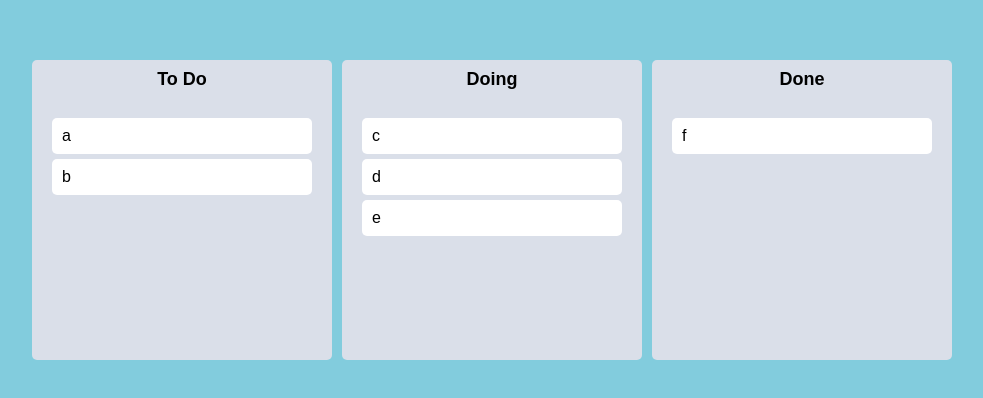
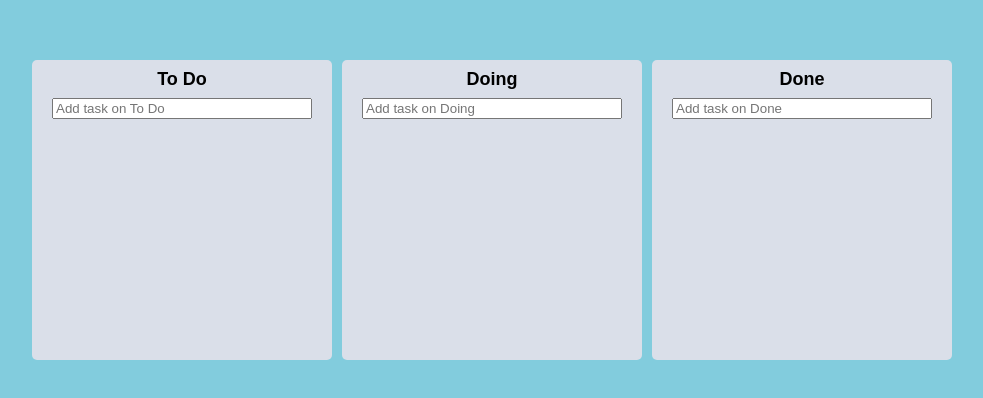
Before and after one commit to mongzii/drag-and-drop_ts, a React (Create React App) app: page / in a window 1280 px wide. Shown: the part 190-588 px from the top of the page, without its empty margins (268-1251 px from the left). Built offline with nearby package versions, Linux system fonts and the light colour scheme.

Commit message:
feat: 기본적인거 마무리

```diff
--- a/package.json
+++ b/package.json
@@ -14,6 +14,7 @@
     "react": "^18.2.0",
     "react-beautiful-dnd": "^13.1.1",
     "react-dom": "^18.2.0",
+    "react-hook-form": "^7.46.1",
     "react-scripts": "5.0.1",
     "recoil": "^0.7.7",
     "styled-components": "^6.0.7",
--- a/src/App.tsx
+++ b/src/App.tsx
@@ -27,13 +27,15 @@
   const onDragEnd = (info: DropResult) => {
     console.log(info);
     const { destination, draggableId, source } = info;
+    console.log(info);
     if (!destination) return;
     if (destination?.droppableId === source.droppableId) {
       //같은 보드 안에서의 움직임일때만 해당된다.
       setToDos(allBoards => {
         const boardCopy = [...allBoards[source.droppableId]];
+        const taskObj = boardCopy[source.index]; //이게 배열안의 객체를 의미하는거다.
         boardCopy.splice(source.index, 1);
-        boardCopy.splice(destination?.index, 0, draggableId);
+        boardCopy.splice(destination?.index, 0, taskObj);
         return {
           ...allBoards,
           [source.droppableId]: boardCopy,
@@ -44,9 +46,10 @@
       //다른 board끼리의 움직임
       setToDos(allBoards => {
         const sourceBoard = [...allBoards[source.droppableId]];
+        const taskObj = sourceBoard[source.index];
         const destinationBoard = [...allBoards[destination.droppableId]];
         sourceBoard.splice(source.index, 1);
-        destinationBoard.splice(destination?.index, 0, draggableId);
+        destinationBoard.splice(destination?.index, 0, taskObj);
         return {
           ...allBoards,
           [source.droppableId]: sourceBoard,
@@ -54,13 +57,6 @@
         };
       });
     }
-    //if (!destination) return; //같은자리에 두는 경우 그냥 출력하라는 의미.
-    // setToDos(oldToDos => {
-    //   const copyToDos = [...oldToDos];
-    //   copyToDos.splice(source.index, 1);
-    //   copyToDos.splice(destination?.index, 0, draggableId);
-    //   return copyToDos;
-    // });
   };
   return (
     <DragDropContext onDragEnd={onDragEnd}>
--- a/src/Components/Board.tsx
+++ b/src/Components/Board.tsx
@@ -1,6 +1,9 @@
 import { Droppable } from "react-beautiful-dnd";
 import DragabbleCard from "./DragabbleCard";
 import styled from "styled-components";
+import { useForm } from "react-hook-form";
+import { ITodo, toDoState } from "../atoms";
+import { useSetRecoilState } from "recoil";
 
 const Wrapper = styled.div`
   width: 300px;
@@ -35,17 +38,56 @@
   transition: background-color 0.3s ease-in-out;
   padding: 20px;
 `;
+const Form = styled.form`
+  width: 100%;
+  padding: 0px 20px;
+  input {
+    width: 100%;
+  }
+`;
 
 interface IBoardProps {
-  toDos: string[];
+  toDos: ITodo[];
   boardId: string;
+}
+interface IForm {
+  toDo: string;
 }
 
 function Board({ toDos, boardId }: IBoardProps) {
+  const setToDos = useSetRecoilState(toDoState);
+  const { register, setValue, handleSubmit } = useForm<IForm>();
+  const onValid = ({ toDo }: IForm) => {
+    // console.log(toDo);
+    const newToDo = {
+      id: Date.now(),
+      text: toDo,
+    };
+    setToDos(allBoards => {
+      return {
+        ...allBoards,
+        [boardId]: [newToDo, ...allBoards[boardId]],
+      };
+    });
+    setValue("toDo", "");
+  };
+  //   const inputRef = useRef<HTMLInputElement>(null);
+  //   const onClick = () => {
+  //     inputRef.current?.focus();
+  //   };
   return (
     <>
       <Wrapper>
         <Title>{boardId}</Title>
+        <Form onSubmit={handleSubmit(onValid)}>
+          <input
+            {...register("toDo", { required: true })}
+            type="text"
+            placeholder={`Add task on ${boardId}`}
+          />
+        </Form>
+        {/* <input ref={inputRef} placeholder="grab me" />
+        <button onClick={onClick}>click me</button> */}
         <Droppable droppableId={boardId}>
           {(magic, snapshot) => (
             <Area
@@ -55,7 +97,12 @@
               {...magic.droppableProps}
             >
               {toDos.map((toDo, index) => (
-                <DragabbleCard key={toDo} index={index} toDo={toDo} />
+                <DragabbleCard
+                  key={toDo.id}
+                  index={index}
+                  toDoId={toDo.id}
+                  toDoText={toDo.text}
+                />
               ))}
               {magic.placeholder}
               {/* 카드빼도 boards의 사이즈 변하지 않는다, */}
--- a/src/Components/DragabbleCard.tsx
+++ b/src/Components/DragabbleCard.tsx
@@ -12,14 +12,15 @@
     props.isDragging ? "0px 2px 5px rgba(0,0,0,3)" : "none"};
 `;
 interface IDragabbleCardProps {
-  toDo: string;
+  toDoId: number;
+  toDoText: string;
   index: number;
 }
 
-function DragabbleCard({ toDo, index }: IDragabbleCardProps) {
+function DragabbleCard({ toDoId, toDoText, index }: IDragabbleCardProps) {
   return (
     <>
-      <Draggable key={toDo} draggableId={toDo} index={index}>
+      <Draggable draggableId={toDoId + ""} index={index}>
         {(magic, snapshot) => (
           <Card
             isDragging={snapshot.isDragging}
@@ -27,7 +28,7 @@
             {...magic.dragHandleProps}
             {...magic.draggableProps}
           >
-            {toDo}
+            {toDoText}
           </Card>
         )}
       </Draggable>
--- a/src/atoms.tsx
+++ b/src/atoms.tsx
@@ -1,14 +1,19 @@
 import { atom, selector } from "recoil";
 
+export interface ITodo {
+  id: number;
+  text: string;
+}
+
 interface IToDoState {
-  [key: string]: string[];
+  [key: string]: ITodo[];
 }
 
 export const toDoState = atom<IToDoState>({
   key: "toDo",
   default: {
-    "To Do": ["a", "b"],
-    Doing: ["c", "d", "e"],
-    Done: ["f"],
+    "To Do": [],
+    Doing: [],
+    Done: [],
   },
 });
```
Also changed, not shown: 1 other file (tests, documents, lock files or other folders).
